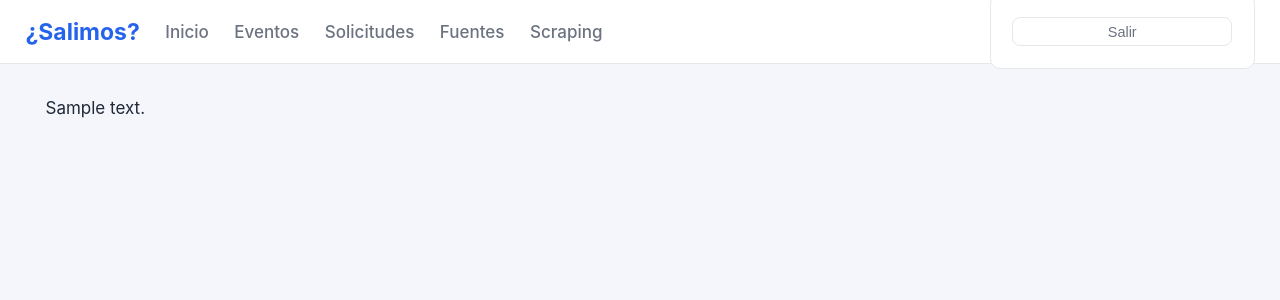
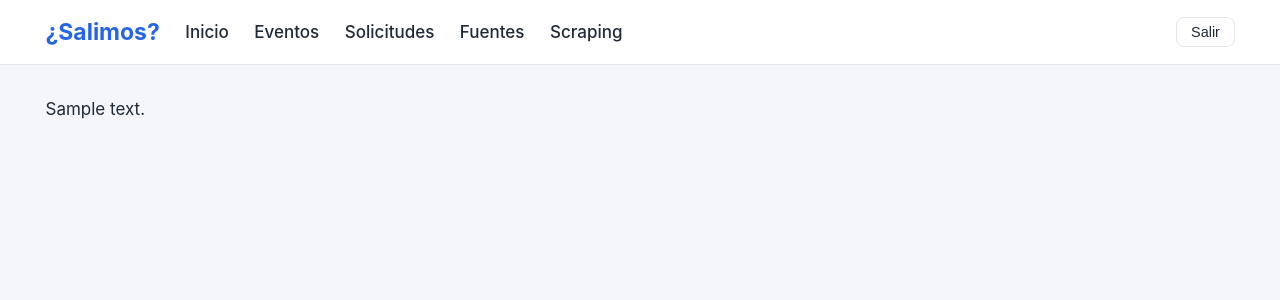
Before and after one commit to salimosapp/admin, a Python web app: template templates/index.html in a window 1280 px wide. Shown: the top 300 px of the page. Run offline with Jinja, Linux system fonts and the light colour scheme; the template is opened without the code that fills it: most values are stand-ins (such as "Sample title", 1, 10 or a date in 2020).

Commit message:
arregla el nav: columna centrada, boton salir y responsive
El nav estaba pegado al borde de la pantalla mientras el contenido va en una columna de 1240px. Ahora el nav usa un contenedor con el mismo ancho maximo que <main>, asi la marca y el boton 'Salir' arrancan y terminan donde arranca y termina el contenido.

Tambien se arregla el boton 'Salir': la regla global de formularios lo convertia en un bloque con padding, y se le corrigio el typo de la variable de color (--texto-suave no existe, era --texto-soave).

En pantallas angostas los links del nav scrolleen de a lado en vez de romper el layout, con un espaciado mas apretado en el celular.

```diff
--- a/templates/index.html
+++ b/templates/index.html
@@ -69,15 +69,27 @@
         nav {
             background: var(--superficie);
             border-bottom: 1px solid var(--borde);
+            position: sticky;
+            top: 0;
+            z-index: 10;
+        }
+        /* Contenido del nav. Mismo ancho máximo que <main>, así la marca
+           arranca donde arranca el contenido y el botón "Salir" termina
+           donde termina: en columna, no pegado al borde de la pantalla. */
+        .nav-inner {
+            max-width: 1240px;
+            margin: 0 auto;
             padding: 0 1.5rem;
             display: flex;
             align-items: center;
             gap: 1.5rem;
             height: 64px;
-            position: sticky;
-            top: 0;
-            z-index: 10;
+            /* En pantallas angostas los links no entran: que scrolleen de a
+               lado en vez de romper el layout de toda la página. */
+            overflow-x: auto;
+            scrollbar-width: none;
         }
+        .nav-inner::-webkit-scrollbar { display: none; }
         .marca {
             font-weight: 700;
             color: var(--primario);
@@ -85,7 +97,7 @@
             font-size: 1.35rem;
         }
         nav a.link {
-            color: var(--texto-suave);
+            color: var(--texto-soave);
             text-decoration: none;
             font-weight: 500;
         }
@@ -102,16 +114,35 @@
         }
 
         /* Botón "Salir": forma de link, pero en la punta derecha del nav.
-           El <form> no puede heredar el flex del nav, así que se estira. */
-        nav .salir { margin-left: auto; }
+           El <form> no puede heredar el flex del nav, así que se estira.
+           Y hay que sacarle la caja que le pone la regla global de
+           formularios, que lo convertía en un bloque con padding. */
+        nav .salir {
+            margin-left: auto;
+            display: block;
+            background: none;
+            border: none;
+            padding: 0;
+            border-radius: 0;
+        }
         nav .btn-salir {
             background: none;
             border: 1px solid var(--borde);
-            color: var(--texto-suave);
+            color: var(--texto-soave);
             font-size: 0.85rem;
             padding: 0.35rem 0.8rem;
+            white-space: nowrap;
         }
         nav .btn-salir:hover { background: var(--superficie); color: var(--peligro); border-color: var(--peligro); }
+
+        /* En el celular el menú va apretado */
+        @media (max-width: 640px) {
+            .nav-inner { gap: 0.9rem; padding: 0 1rem; }
+            .marca { font-size: 1.1rem; }
+            nav a.link { font-size: 0.9rem; }
+            nav .btn-salir { font-size: 0.8rem; padding: 0.3rem 0.6rem; }
+        }
+
 
         /* Contenido principal. Es donde htmx inyecta los parciales. */
         main {
@@ -389,6 +420,7 @@
        La clase "activo" se setea acá en la carga completa y la ajusta
        marcarActiva() cuando se navega por htmx. #}
     <nav>
+        <div class="nav-inner">
             <a class="marca" href="/" hx-get="/inicio" hx-target="#contenido" hx-push-url="true">¿Salimos?</a>
             <a class="link{{ ' activo' if seccion == 'inicio' }}" href="/inicio" hx-get="/inicio" hx-target="#contenido" hx-push-url="true">Inicio</a>
             <a class="link{{ ' activo' if seccion == 'eventos' }}" href="/eventos" hx-get="/eventos" hx-target="#contenido" hx-push-url="true">Eventos</a>
@@ -402,6 +434,7 @@
             <form method="post" action="/logout" class="salir">
                 <button type="submit" class="btn-salir">Salir</button>
             </form>
+        </div>
     </nav>
 
     {# Acá cada parcial reemplaza el contenido.
```
Lines whose indentation alone changed are shown as unchanged.
